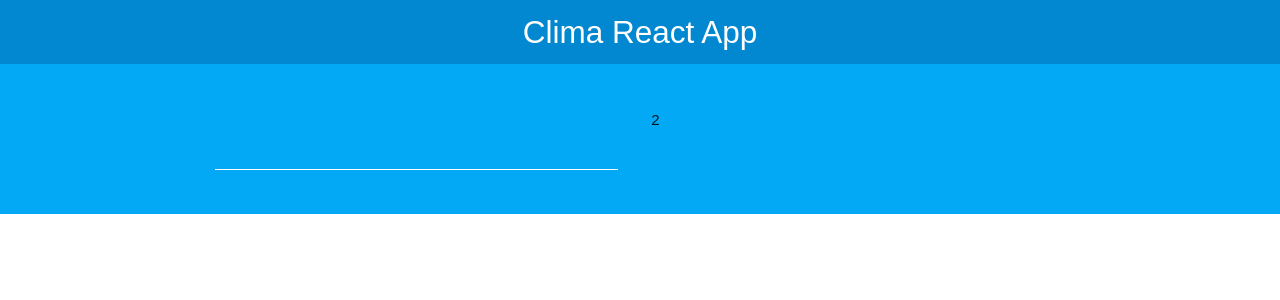
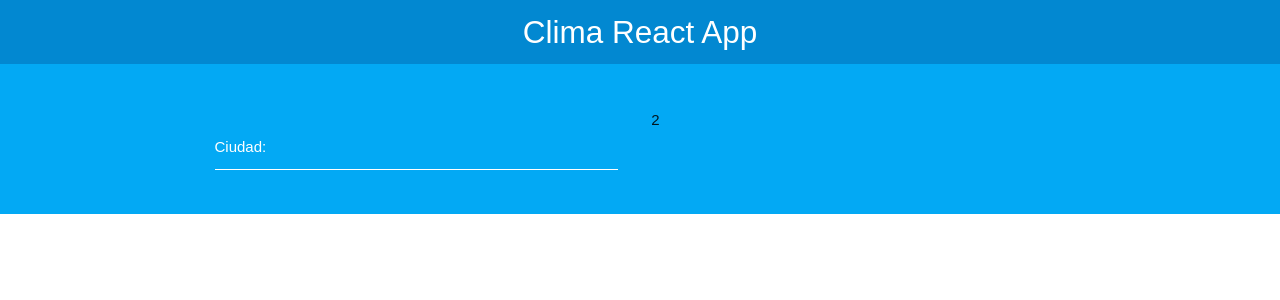
Before and after one commit to pipe473/Web-Clima-con-React, a React (Create React App) app: page / in a window 1280 px wide. Shown: the top 300 px of the page. Built offline with nearby package versions, Linux system fonts and the light colour scheme.

Commit message:
Añado un label con el estilo de materialize, para tener un efecto

```diff
--- a/src/components/Formulario.js
+++ b/src/components/Formulario.js
@@ -10,6 +10,7 @@ const Formulario = () => {
                     name="ciudad"
                     id="ciudad"
                 />
+                <label>Ciudad: </label>
             </div>
         </form>
 
```
